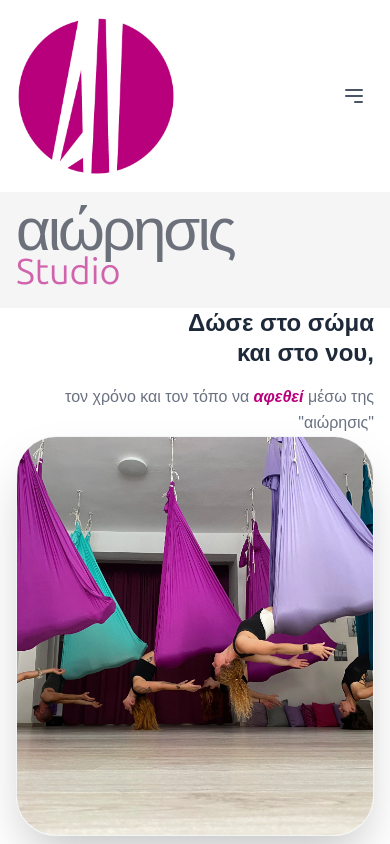
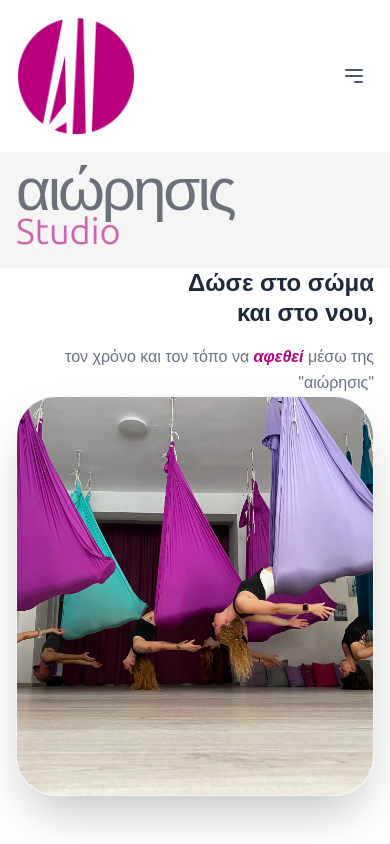
Before and after one commit to Tsagiannoudis/aiorisis, a Next.js app: page / in a window 390 px wide. Shown: the top 844 px of the page. Built offline with nearby package versions, Linux system fonts and the light colour scheme.

Commit message:
nav logo height

```diff
--- a/components/Navbar.tsx
+++ b/components/Navbar.tsx
@@ -19,8 +19,8 @@ const Navbar = () => {
               src="/logos/aiorisis_logo_social_media_big.png"
               alt="Logo"
               width={65}
-              height={100}
-              className="w-auto h-auto max-w-[160px] md:max-w-[220px] lg:max-w-[280px]" // Διορθώθηκε για να αποφευχθεί η μεγέθυνση
+              height={80}
+              className="w-auto h-auto max-w-[120px] md:max-w-[220px] lg:max-w-[280px]" // Διορθώθηκε για να αποφευχθεί η μεγέθυνση
             />
           </Link>
         </div>
```
